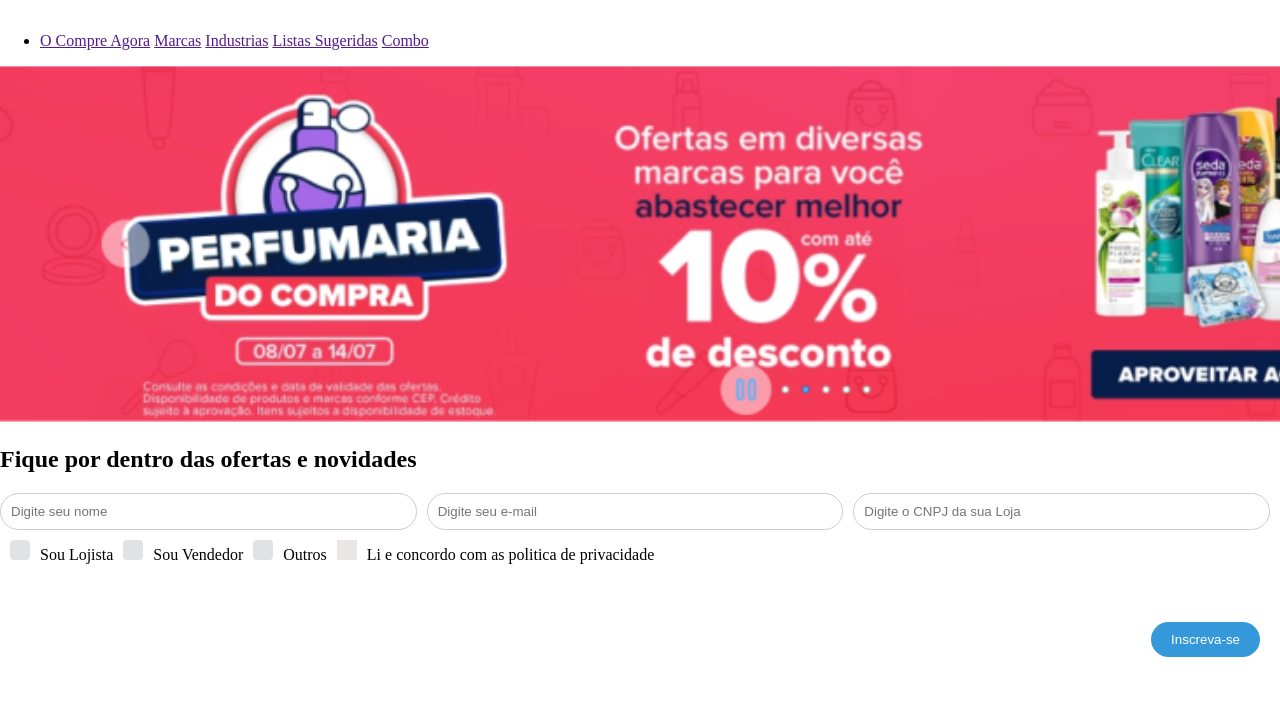
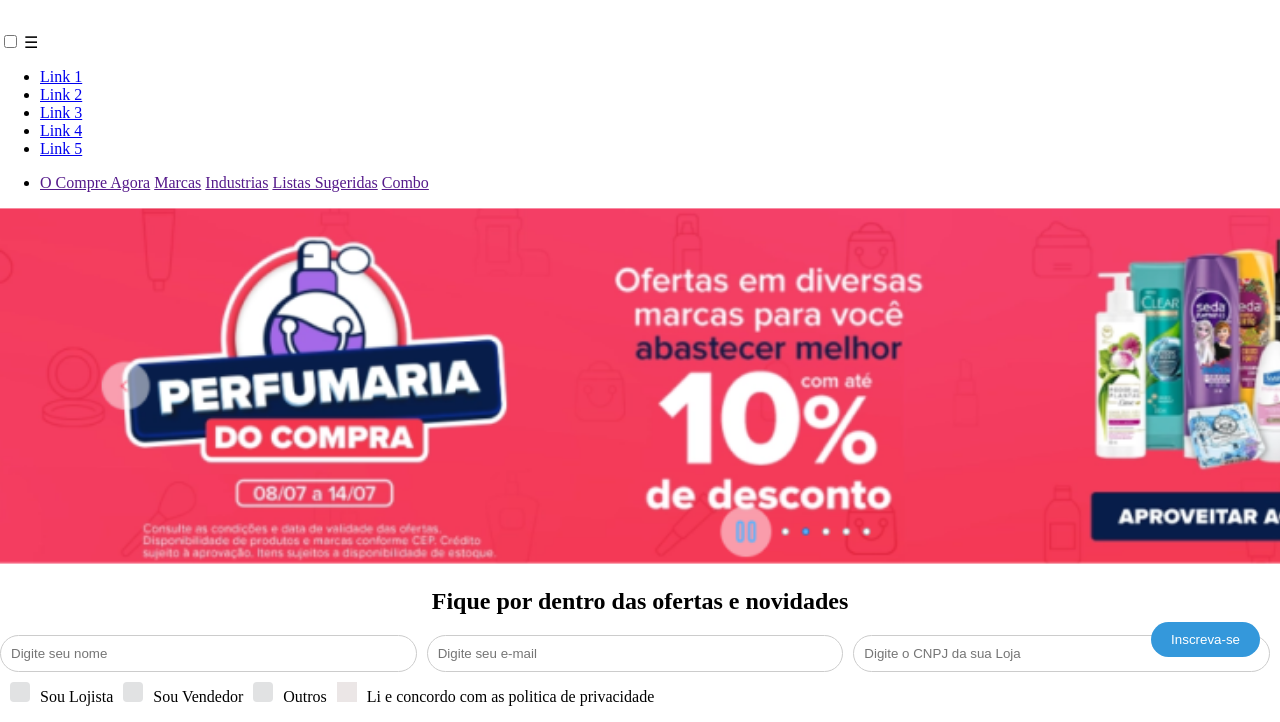
Before and after one commit to Marcal-Andre/Perfumaria, a plain HTML site: page index.html in a window 1280 px wide. Shown: the part 123-845 px from the top of the page. Drawn offline with Linux system fonts and the light colour scheme.

Commit message:
test-de-tela-02

```diff
--- a/index.html
+++ b/index.html
@@ -27,6 +27,19 @@
         </div>
 
     </header>
+    <div class="menu-lines">
+        <input type="checkbox" id="menu-toggle">
+        <label for="menu-toggle">&#9776;</label>
+        <nav>
+            <ul>
+                <li><a href="#">Link 1</a></li>
+                <li><a href="#">Link 2</a></li>
+                <li><a href="#">Link 3</a></li>
+                <li><a href="#">Link 4</a></li>
+                <li><a href="#">Link 5</a></li>
+            </ul>
+        </nav>
+    </div>
     <div class="conteiner">
         <div class="menu">
 
@@ -52,7 +65,7 @@
 
 
 
-    <h2>Fique por dentro das ofertas e novidades</h2>
+   <center><h2>Fique por dentro das ofertas e novidades</h2></center>
 
     <div class="input-container">
         <input type="text" placeholder="Digite seu nome">
--- a/style.css
+++ b/style.css
@@ -28,6 +28,11 @@
     display: flex;
     justify-content: space-between;
     align-items: center;
+}
+
+.menu-lines{
+
+
 }
 
 #h2{
@@ -71,9 +76,6 @@
     margin: 10px;
 }
 
-a{
-
-}
 
 .subscribe-button {
     position: fixed;
```
